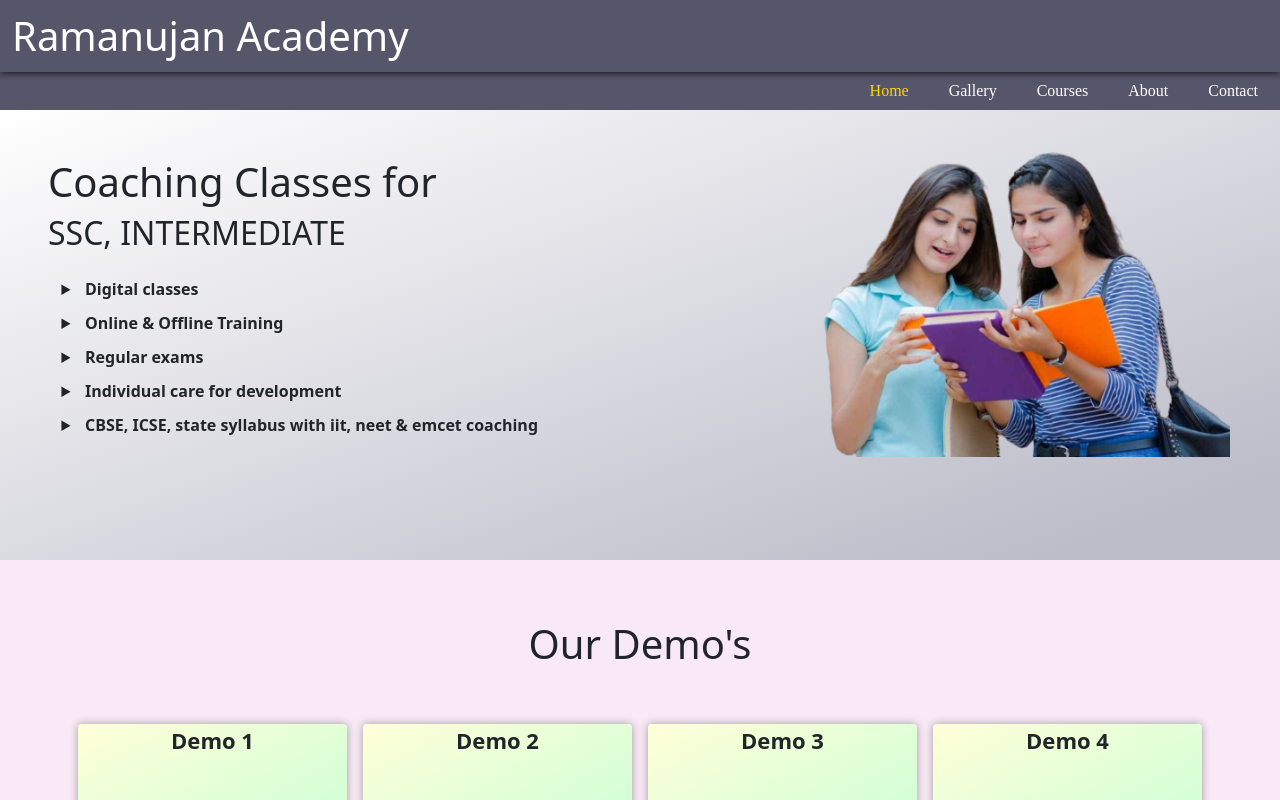
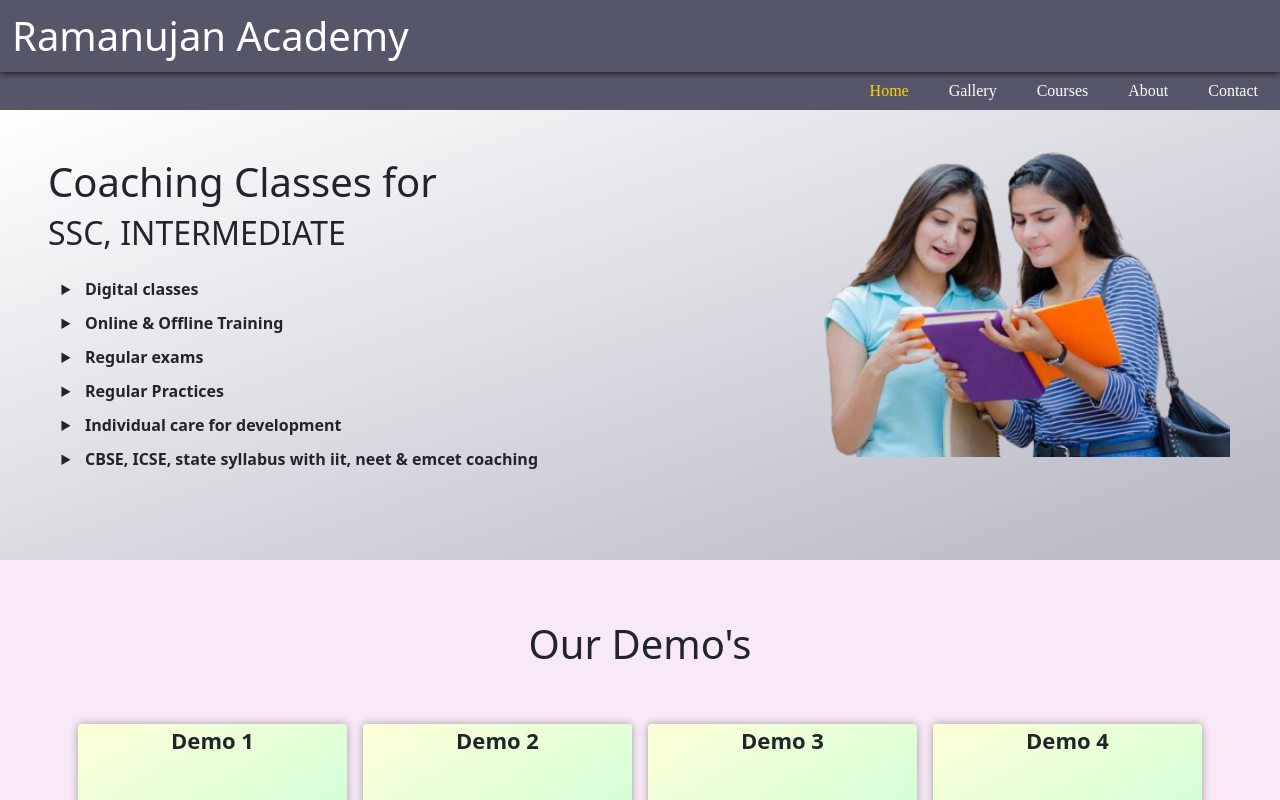
Before and after one commit to sivanorm/RamanujanAcademy, a React (Vite) app: page / in a window 1280 px wide. Shown: the top 800 px of the page. Built offline with nearby package versions, Linux system fonts and the light colour scheme.

Commit message:
commit from room

```diff
--- a/src/Components/Home/HomeComponent.tsx
+++ b/src/Components/Home/HomeComponent.tsx
@@ -95,6 +95,7 @@ function Home() {
               <li>Digital classes</li>
               <li>Online & Offline Training</li>
               <li>Regular exams</li>
+              <li>Regular Practices</li>
               <li>Individual care for development</li>
               <li>
                 CBSE, ICSE, state syllabus with iit, neet & emcet coaching
```
